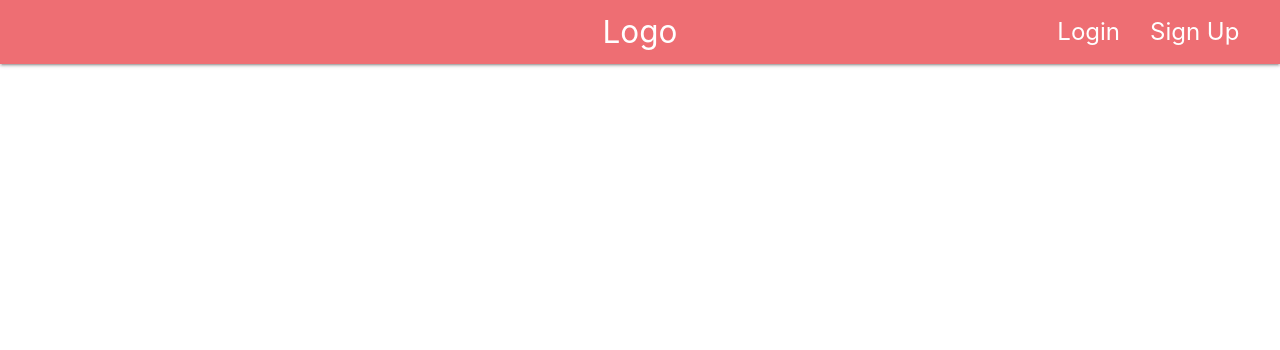
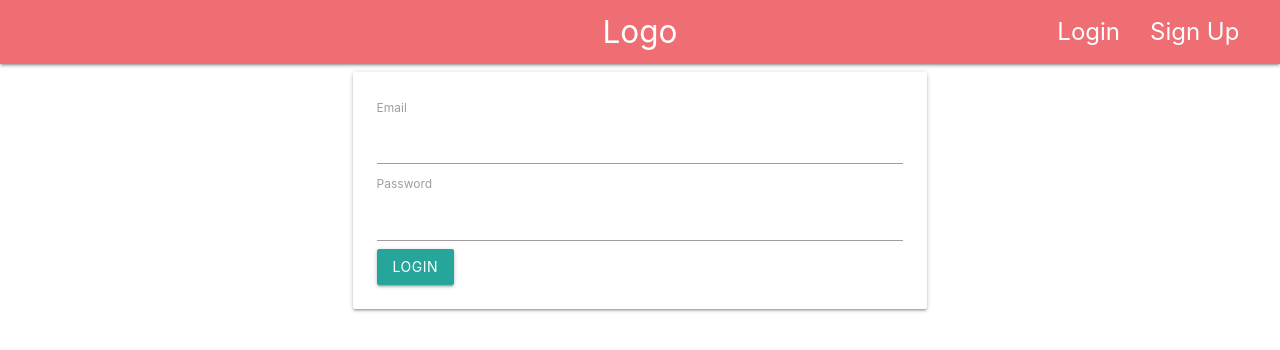
Before and after one commit to nikhil-nividata/firebase-learn, a React (Create React App) app: page /login in a window 1280 px wide. Shown: the top 350 px of the page. Built offline with nearby package versions, Linux system fonts and the light colour scheme.

Commit message:
Added Login

```diff
--- /dev/null
+++ b/src/components/homepage/index.jsx
@@ -0,0 +1,5 @@
+import React from "react";
+
+export default function HomePage() {
+  return <div></div>;
+}
--- a/src/components/login/index.jsx
+++ b/src/components/login/index.jsx
@@ -1,7 +1,45 @@
 import React from "react";
+import { Card, Row, Col, TextInput, Button } from "react-materialize";
+import { Formik, Field, Form, ErrorMessage } from "formik";
+import firebase from "firebase";
+import "firebase/auth";
+import { useHistory } from "react-router-dom";
 
 const Login = () => {
-  return <div></div>;
+  const history = useHistory();
+  return (
+    <div className="container">
+      <Row>
+        <Col m={2}></Col>
+        <Col m={8}>
+          <Card>
+            <Formik
+              initialValues={{ email: "", password: "" }}
+              onSubmit={async (values, { resetForm }) => {
+                const { email, password } = values;
+                try {
+                  const user = await firebase
+                    .auth()
+                    .signInWithEmailAndPassword(email, password);
+                  resetForm();
+                  history.push("/");
+                } catch (error) {}
+              }}
+            >
+              <Form>
+                <label htmlFor="email">Email</label>
+                <Field name="email" type="email" />
+
+                <label htmlFor="password">Password</label>
+                <Field name="password" type="password" />
+                <Button type="submit">Login</Button>
+              </Form>
+            </Formik>
+          </Card>
+        </Col>
+      </Row>
+    </div>
+  );
 };
 
 export default Login;
--- a/src/components/signUp/index.jsx
+++ b/src/components/signUp/index.jsx
@@ -53,19 +53,19 @@ const SignUp = () => {
                   <ErrorMessage name="email" />
                 </p>
 
-                <label htmlFor="password">Email</label>
+                <label htmlFor="password">Password</label>
                 <Field name="password" type="password" />
                 <p className={Styles.errorMessage}>
                   <ErrorMessage name="password" />
                 </p>
 
-                <label htmlFor="confirmPassword">Email</label>
+                <label htmlFor="confirmPassword">Confirm Password</label>
                 <Field name="confirmPassword" type="password" />
                 <p className={Styles.errorMessage}>
                   <ErrorMessage name="confirmPassword" />
                 </p>
 
-                <Button type="submit">Submit</Button>
+                <Button type="submit">Sign Up</Button>
               </Form>
             </Formik>
           </Card>
--- a/src/router/index.jsx
+++ b/src/router/index.jsx
@@ -2,6 +2,7 @@ import React from "react";
 import { Switch, Route } from "react-router-dom";
 import Login from "../components/login";
 import SignUp from "../components/signUp";
+import HomePage from "../components/homepage";
 
 const index = () => {
   return (
@@ -12,6 +13,7 @@ const index = () => {
         path="/signUp"
         render={(props) => <SignUp props={props} />}
       />
+      <Route exact path="/" render={(props) => <HomePage props={props} />} />
     </Switch>
   );
 };
```
Also changed, not shown: 1 other file (tests, documents, lock files or other folders).
